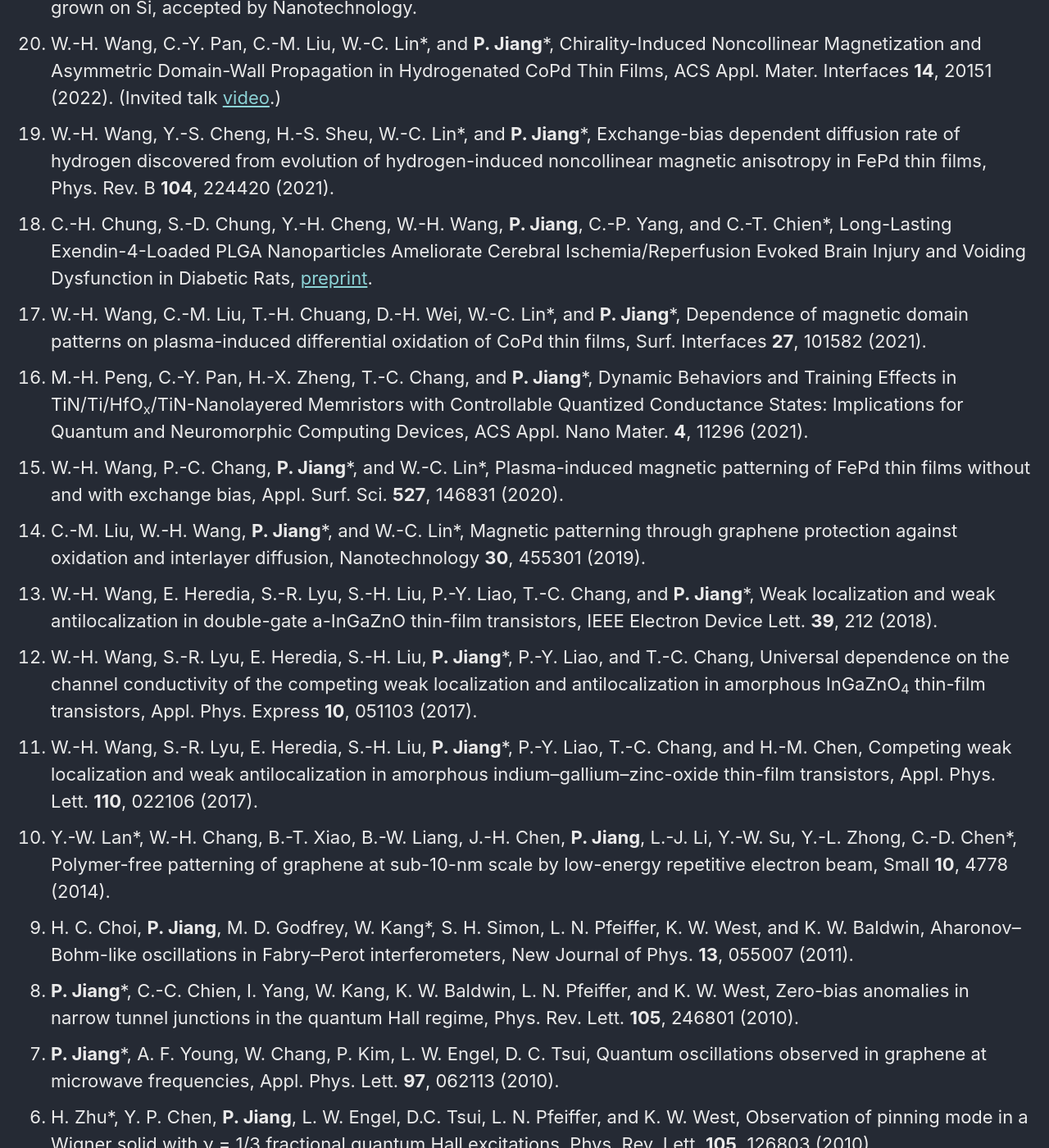
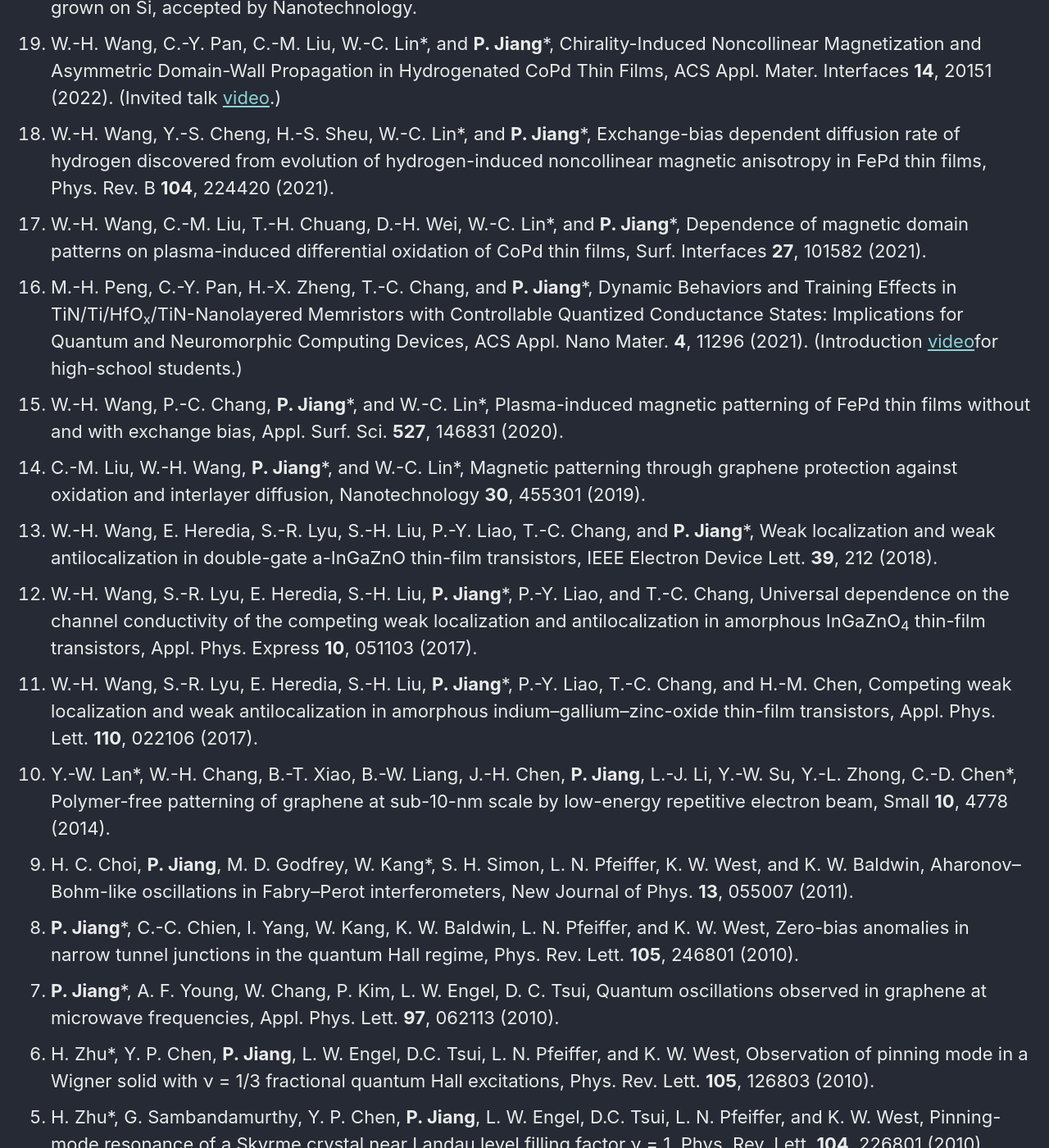
Before and after one commit to pjiang-ntnu/pjiang-ntnu.github.io, a Jekyll site: the page built from _pages/publications.md, in a window 1280 px wide and 1400 px high, scrolled down 497 px. Shown: the whole window at 82% size. Built offline with Jekyll 4.4.1, drawn with Linux system fonts in a browser that asks for light colours; nearby versions of some CDN libraries; comment, search, counter and statistics services are not loaded; some of the changed text lies outside the part shown.

Commit message:
initial commit

```diff
--- a/_pages/publications.md
+++ b/_pages/publications.md
@@ -19,11 +19,9 @@ header:
 
 <li> W.-H. Wang, Y.-S. Cheng, H.-S. Sheu, W.-C. Lin*, and <b>P. Jiang</b>*, Exchange-bias dependent diffusion rate of hydrogen discovered from evolution of hydrogen-induced noncollinear magnetic anisotropy in FePd thin films, Phys. Rev. B <b>104</b>, 224420 (2021).
 
-<li> C.-H. Chung, S.-D. Chung, Y.-H. Cheng, W.-H. Wang, <b>P. Jiang</b>, C.-P. Yang, and C.-T. Chien*, Long-Lasting Exendin-4-Loaded PLGA Nanoparticles Ameliorate Cerebral Ischemia/Reperfusion Evoked Brain Injury and Voiding Dysfunction in Diabetic Rats, <a href="https://www.researchsquare.com/article/rs-929309/v1">preprint</a>.
-
 <li> W.-H. Wang, C.-M. Liu, T.-H. Chuang, D.-H. Wei, W.-C. Lin*, and <b>P. Jiang</b>*, Dependence of magnetic domain patterns on plasma-induced differential oxidation of CoPd thin films, Surf. Interfaces <b>27</b>, 101582 (2021).
 
-<li> M.-H. Peng, C.-Y. Pan, H.-X. Zheng, T.-C. Chang, and <b>P. Jiang</b>*, Dynamic Behaviors and Training Effects in TiN/Ti/HfO<sub><italic>x</italic></sub>/TiN-Nanolayered Memristors with Controllable Quantized Conductance States: Implications for Quantum and Neuromorphic Computing Devices, ACS Appl. Nano Mater. <b>4</b>, 11296 (2021).
+<li> M.-H. Peng, C.-Y. Pan, H.-X. Zheng, T.-C. Chang, and <b>P. Jiang</b>*, Dynamic Behaviors and Training Effects in TiN/Ti/HfO<sub><italic>x</italic></sub>/TiN-Nanolayered Memristors with Controllable Quantized Conductance States: Implications for Quantum and Neuromorphic Computing Devices, ACS Appl. Nano Mater. <b>4</b>, 11296 (2021). (Introduction <a href="https://www.youtube.com/watch?v=x9E5QOhjGtE">video</a>for high-school students.)
 
 <li> W.-H. Wang, P.-C. Chang, <b>P. Jiang</b>*, and W.-C. Lin*, Plasma-induced magnetic patterning of FePd thin films without and with exchange bias, Appl. Surf. Sci. <b>527</b>, 146831 (2020).
 
@@ -45,7 +43,7 @@ header:
 
 <li> H. Zhu*, Y. P. Chen, <b>P. Jiang</b>, L. W. Engel, D.C. Tsui, L. N. Pfeiffer, and K. W. West, Observation of pinning mode in a Wigner solid with ν = 1/3 fractional quantum Hall excitations, Phys. Rev. Lett. <b>105</b>, 126803 (2010).
 
-<li> H. Zhu*, G. Sambandamurthy, Y. P. Chen, <b>P. Jiang</b>, L. W. Engel, D.C. Tsui, L. N. Pfeiffer, and K. W. West, Pinning-mode resonance of a Skyrme crystal near Landau level filling factor ν = 1, Phys. Rev. Lett. <b>104</b>, 226801 (2010).
+<li> H. Zhu*, G. Sambandamurthy, Y. P. Chen, <b>P. Jiang</b>, L. W. Engel, D.C. Tsui, L. N. Pfeiffer, and K. W. West, Pinning-mode resonance of a Skyrme crystal near Landau level filling factor <italic>ν</italic> = 1, Phys. Rev. Lett. <b>104</b>, 226801 (2010).
 
 <li> M. D. Godfrey, <b>P. Jiang</b>, W. Kang, S. H. Simon, K. W. Baldwin, L. N. Pfeiffer, and K. W. West, Aharonov–Bohm-like oscillations in quantum Hall corrals, arXiv:cond-mat/0708.2448.
 
```
Also changed, not shown: 1 other file.
